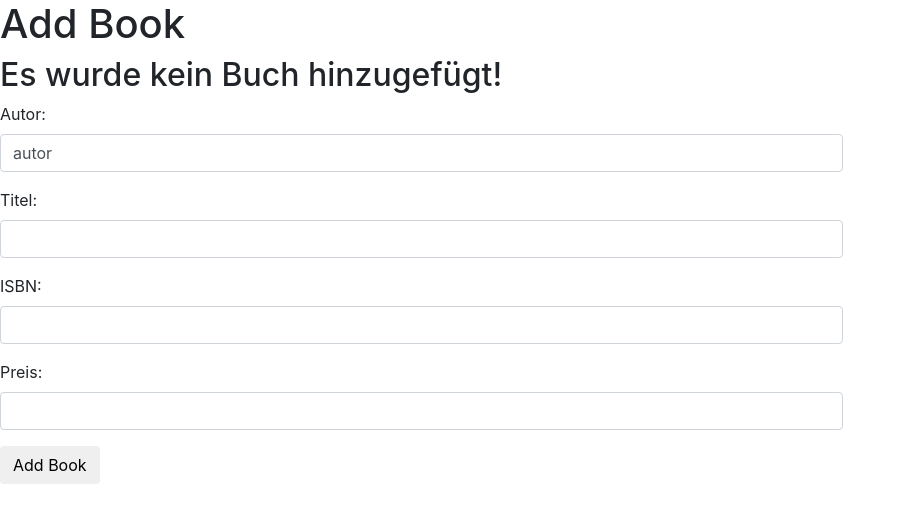
After one commit to NormanGroth/Booxs, a PHP site: page /add_books.php in a window 1280 px wide. The commit adds this page. Shown: the top 523 px of the page, without its empty margins (0-906 px from the left). Run offline with PHP 8.4, Linux system fonts and the light colour scheme.

Commit message:
Add books & Add users

```diff
--- /dev/null
+++ b/add_books.php
@@ -0,0 +1,64 @@
+<?php
+require('config.php');
+$status = "";
+if(isset($_POST['autor'])){
+  $autor = $_POST['autor'];
+  $titel = $_POST['titel'];
+  $isbn = $_POST['isbn'];
+  $preis = $_POST['preis'];
+  $stmt = "INSERT INTO `books` (`id`, `autor`, `titel`, `isbn`,`preis`) VALUES (NULL, '" . $autor . "', '" . $titel . "', '" . $isbn ."', '" . $isbn ."');";
+  $result = $link->query($stmt);
+
+  $status = "Buch wurde hinzugefügt!";
+}
+else {
+  $status = "Es wurde kein Buch hinzugefügt!";
+}
+?>
+<!doctype html>
+<html lang="de">
+  <head>
+    <!-- Required meta tags -->
+    <meta charset="utf-8" />
+    <meta name="viewport" content="width=device-width, initial-scale=1, shrink-to-fit=no">
+    <!-- Bootstrap CSS -->
+    <link rel="stylesheet" href="https://maxcdn.bootstrapcdn.com/bootstrap/4.0.0-beta.2/css/bootstrap.min.css" integrity="sha384-PsH8R72JQ3SOdhVi3uxftmaW6Vc51MKb0q5P2rRUpPvrszuE4W1povHYgTpBfshb" crossorigin="anonymous">
+
+	<script>
+	  function replaceUsername(){
+		document.getElementById('autor').value = "";
+	  }
+	</script>
+</head>
+<body>
+    <div class="row">
+        <div class="col-md-8 col-md-offset-2">
+          <form method="post" action="<?php echo $_SERVER['PHP_SELF'] ?>">
+            <h1>Add Book</h1>
+			<h2><?php echo $status ?></h2>
+            <div class="form-group">
+              <label for="autor">Autor:</label>
+              <input type="text" class="form-control" id="autor" name="autor" value="autor" onclick="replaceUsername()">
+            </div>
+            <div class="form-group">
+              <label for="titel">Titel:</label>
+              <input type="titel" class="form-control" id="titel" name="titel">
+            </div>
+            <div class="form-group">
+              <label for="isbn">ISBN:</label>
+              <input type="text" class="form-control" id="isbn" name="isbn">
+            </div>
+               <div class="form-group">
+              <label for="preis">Preis:</label>
+              <input type="text" class="form-control" id="preis" name="preis">
+            </div>
+            <button type="submit" class="btn btn-default" name="btn-save">Add Book</button>
+
+          </form>
+
+          </div>
+        </div>
+      <script src="https://ajax.googleapis.com/ajax/libs/jquery/1.12.4/jquery.min.js"></script>
+      <script src="https://maxcdn.bootstrapcdn.com/bootstrap/3.3.7/js/bootstrap.min.js" integrity="sha384-Tc5IQib027qvyjSMfHjOMaLkfuWVxZxUPnCJA7l2mCWNIpG9mGCD8wGNIcPD7Txa" crossorigin="anonymous"></script>
+</body>
+</html>
--- /dev/null
+++ b/config.php
@@ -0,0 +1,5 @@
+<?php
+  $link = mysqli_connect("localhost", "root", "", "booxs");
+  mysqli_query($link, "SET NAMES 'utf8'");
+  mysqli_error($link);
+?>
--- a/show_books.php
+++ b/show_books.php
@@ -1,6 +1,8 @@
-<html>
+<!DOCTYPE html>
+<html lang="de">
   <head>
-    <title>Index</title>
+    <title>Books</title>
+     <meta charset="utf-8">
     <link rel="stylesheet" href="https://maxcdn.bootstrapcdn.com/bootstrap/3.3.7/css/bootstrap.min.css" integrity="sha384-BVYiiSIFeK1dGmJRAkycuHAHRg32OmUcww7on3RYdg4Va+PmSTsz/K68vbdEjh4u" crossorigin="anonymous">
     <link rel="stylesheet" href="https://maxcdn.bootstrapcdn.com/bootstrap/3.3.7/css/bootstrap-theme.min.css" integrity="sha384-rHyoN1iRsVXV4nD0JutlnGaslCJuC7uwjduW9SVrLvRYooPp2bWYgmgJQIXwl/Sp" crossorigin="anonymous">
 
```
Also changed, not shown: add_user.php (added, +59 -0 lines), index.php (+8 -2 lines).
